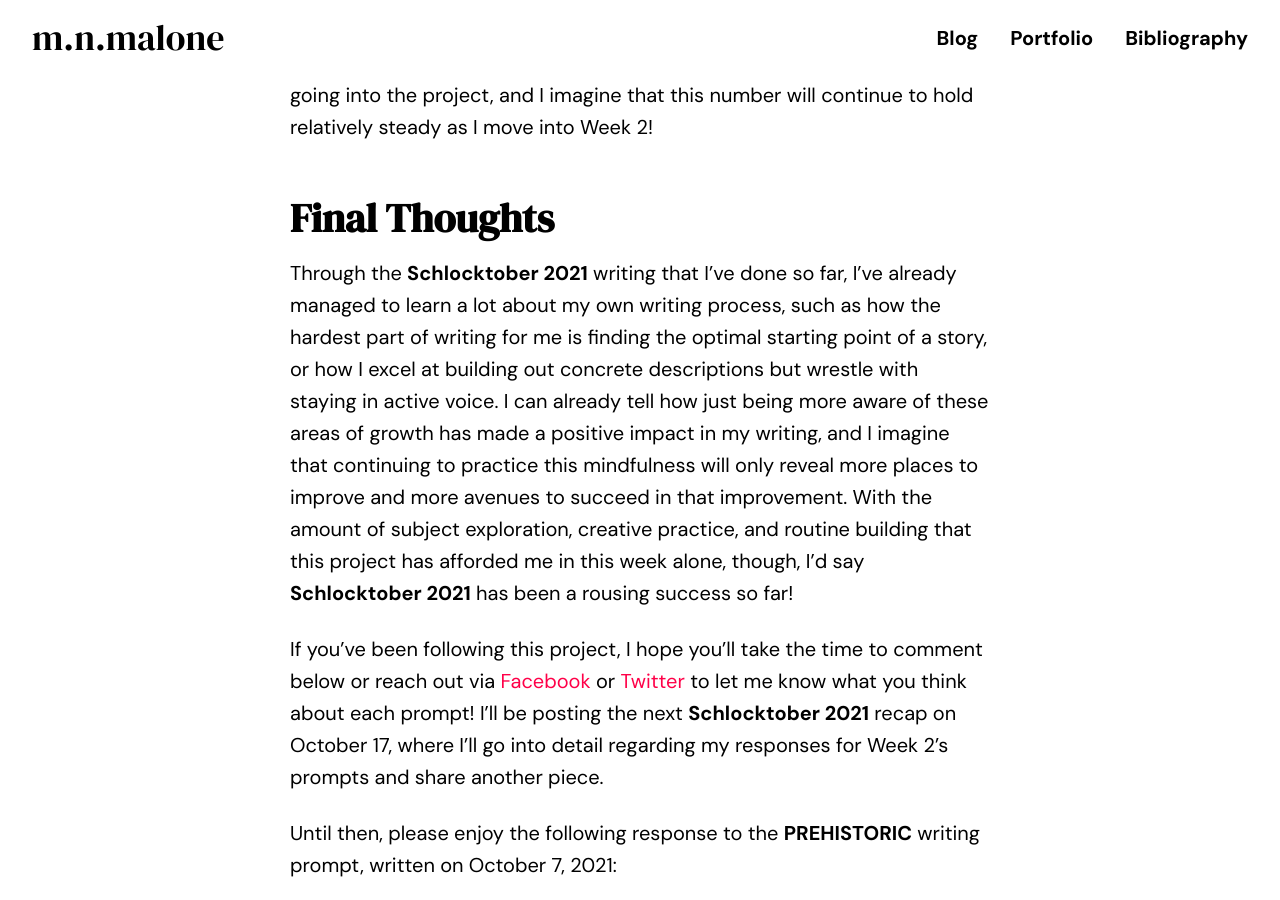
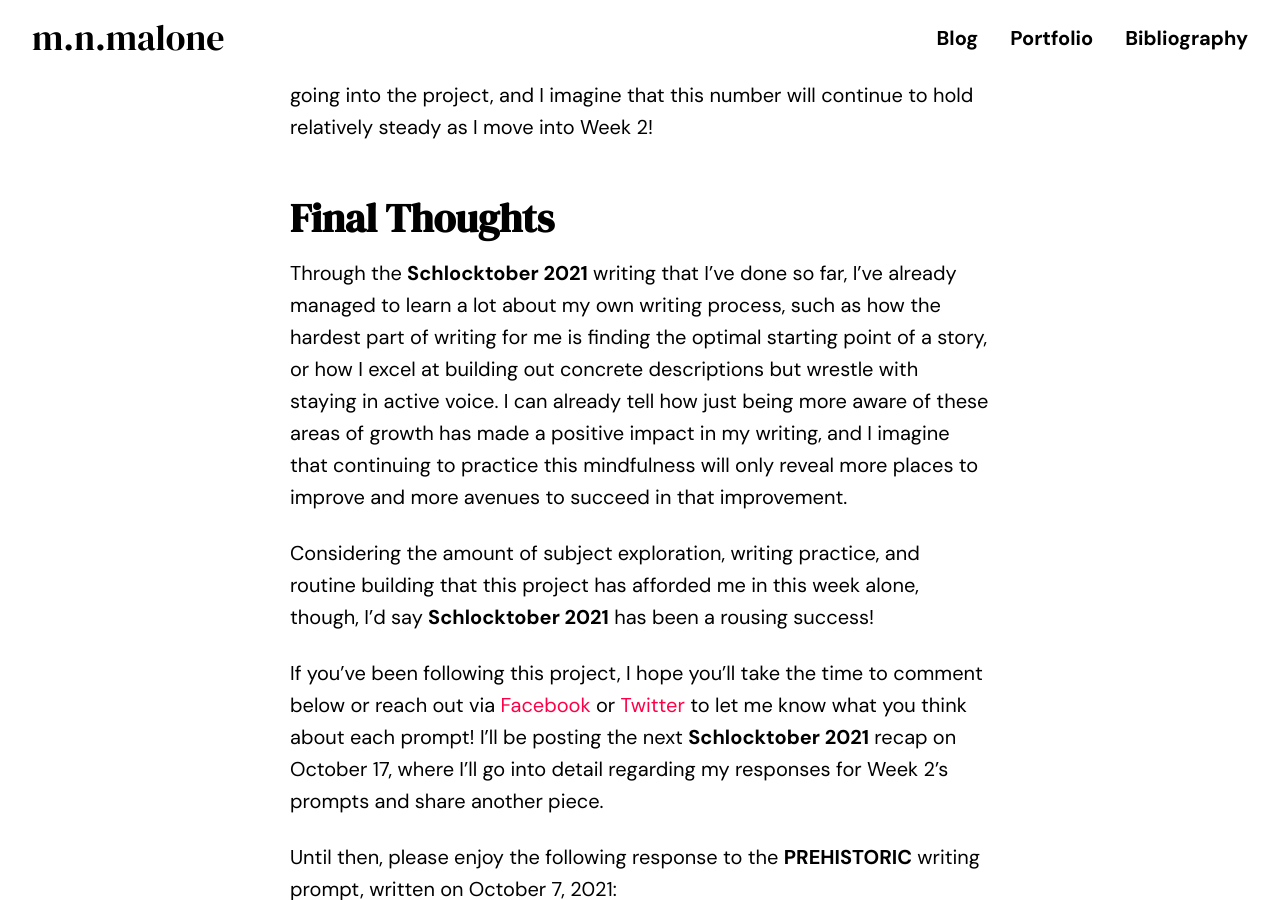
Before and after one commit to mnmalone/mnmalone2021, a Jekyll site: the page built from _posts/2021-10-10-schlocktober-week-1.md, in a window 1280 px wide and 900 px high, scrolled down 3920 px. Built offline with Jekyll 4.4.1, drawn with Linux system fonts in a browser that asks for light colours; some web fonts are replaced; comment, search, counter and statistics services are not loaded.

Commit message:
Update 2021-10-10-schlocktober-week-1.md

```diff
--- a/_posts/2021-10-10-schlocktober-week-1.md
+++ b/_posts/2021-10-10-schlocktober-week-1.md
@@ -37,7 +37,9 @@ Overall, the variation in prompts this week certainly allowed me to explore a my
 
 # Final Thoughts
 
-Through the <b>Schlocktober 2021</b> writing that I’ve done so far, I’ve already managed to learn a lot about my own writing process, such as how the hardest part of writing for me is finding the optimal starting point of a story, or how I excel at building out concrete descriptions but wrestle with staying in active voice. I can already tell how just being more aware of these areas of growth has made a positive impact in my writing, and I imagine that continuing to practice this mindfulness will only reveal more places to improve and more avenues to succeed in that improvement. With the amount of subject exploration, creative practice, and routine building that this project has afforded me in this week alone, though, I’d say <b>Schlocktober 2021</b> has been a rousing success so far!
+Through the <b>Schlocktober 2021</b> writing that I’ve done so far, I’ve already managed to learn a lot about my own writing process, such as how the hardest part of writing for me is finding the optimal starting point of a story, or how I excel at building out concrete descriptions but wrestle with staying in active voice. I can already tell how just being more aware of these areas of growth has made a positive impact in my writing, and I imagine that continuing to practice this mindfulness will only reveal more places to improve and more avenues to succeed in that improvement.
+
+Considering the amount of subject exploration, writing practice, and routine building that this project has afforded me in this week alone, though, I’d say <b>Schlocktober 2021</b> has been a rousing success!
 
 If you’ve been following this project, I hope you’ll take the time to comment below or reach out via [Facebook](https://facebook.com/maxwell.irl) or [Twitter](https://twitter.com/maxwell_irl) to let me know what you think about each prompt! I’ll be posting the next <b>Schlocktober 2021</b> recap on October 17, where I’ll go into detail regarding my responses for Week 2’s prompts and share another piece.
 
```
